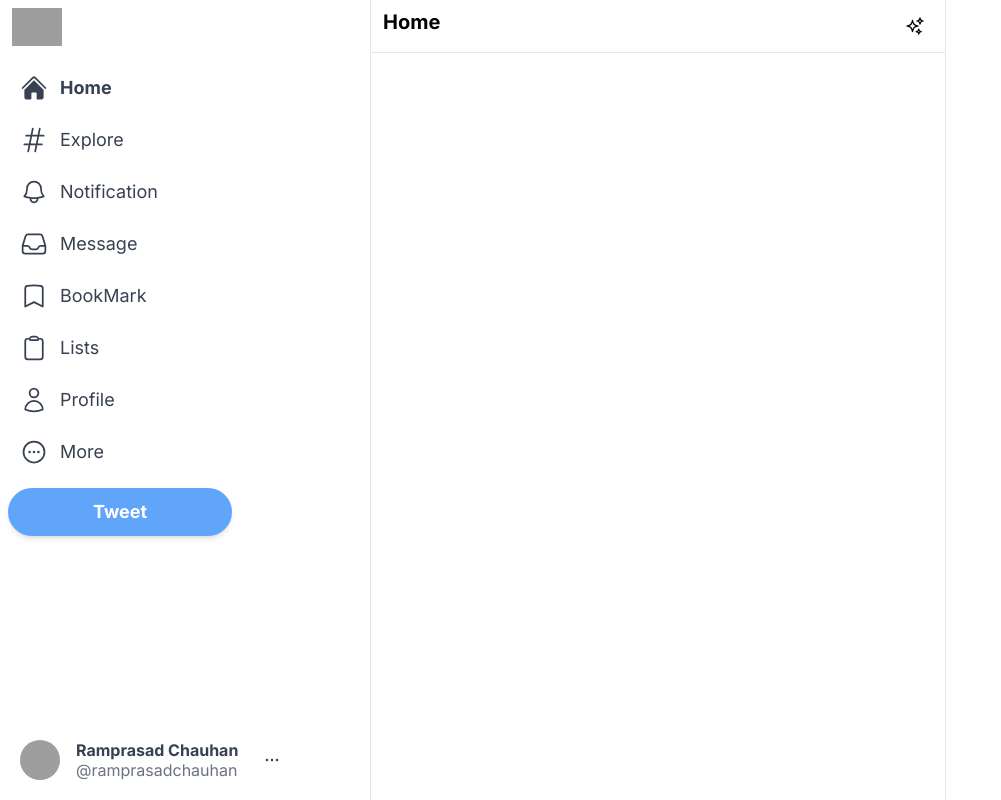
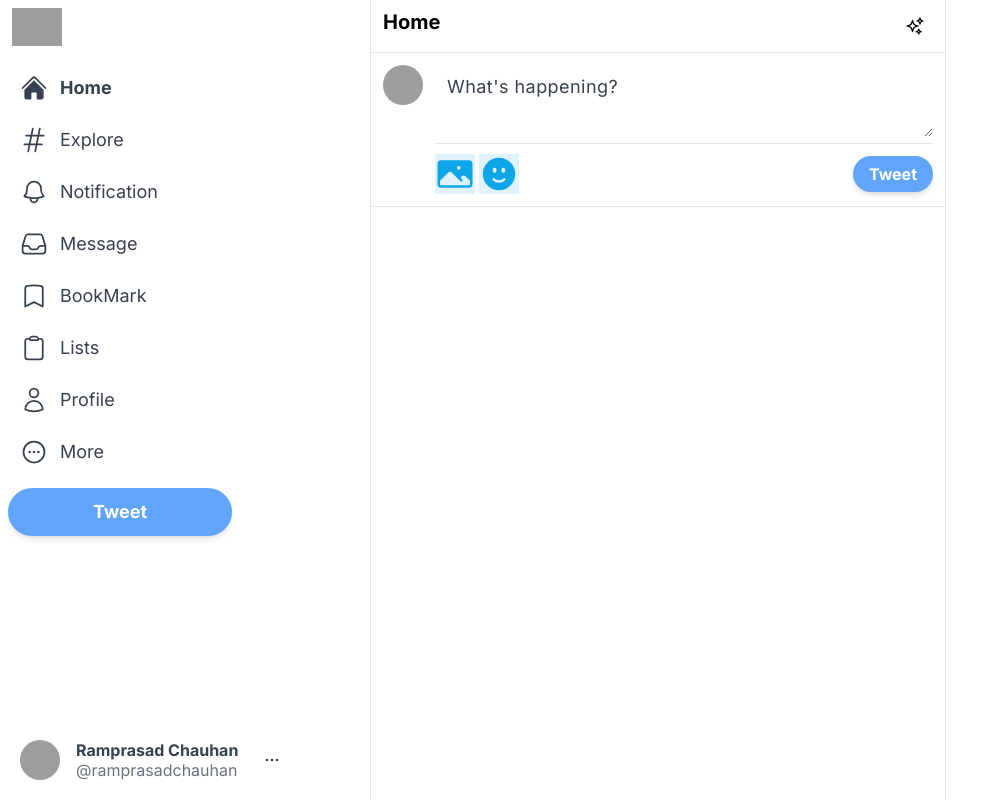
Before and after one commit to ramprasadchauhan/next-twitter-clone, a Next.js app: page / in a window 1280 px wide. Shown: the whole page, without its empty margins (0-1001 px from the left). Built offline with nearby package versions, Linux system fonts and the light colour scheme; grey boxes are pictures that could not be loaded.

Commit message:
add input section in feed component

```diff
--- a/app/components/Feed.jsx
+++ b/app/components/Feed.jsx
@@ -1,4 +1,5 @@
 import { SparklesIcon } from "@heroicons/react/24/outline";
+import Input from "./Input";
 
 const Feed = () => {
   return (
@@ -9,6 +10,7 @@ const Feed = () => {
           <SparklesIcon className="h-5" />
         </div>
       </div>
+      <Input />
     </div>
   );
 };
--- /dev/null
+++ b/app/components/Input.jsx
@@ -0,0 +1,38 @@
+import { FaceSmileIcon, PhotoIcon } from "@heroicons/react/24/solid";
+import Image from "next/image";
+import React from "react";
+
+const Input = () => {
+  return (
+    <div className="flex border-b border-gray-200 p-3 space-x-3">
+      <Image
+        src="https://media.licdn.com/dms/image/D5603AQEbI4K4FjhQ9A/profile-displayphoto-shrink_800_800/0/1707203530522?e=1715212800&v=beta&t=piD66hgwL01Q8fyOC2TUMJZGG-1kLTv86dkMLg2PQIY"
+        alt="image"
+        width="50"
+        height="50"
+        priority
+        className="h-10 w-10 rounded-full cursor-pointer hover:brightness-75"
+      />
+      <div className="w-full divide-y divide-gray-200">
+        <div className="">
+          <textarea
+            className="border-none w-full focus:ring-0 text-lg placeholder-gray-700 text-gray-700 tracking-wide min-h-[50px] "
+            rows="2"
+            placeholder="What's happening?"
+          ></textarea>
+        </div>
+        <div className="flex items-center justify-between pt-2.5">
+          <div className="flex gap-1">
+            <PhotoIcon className="h-10 text-sky-500 hovetEffect w-10 bg-sky-100" />
+            <FaceSmileIcon className="h-10 text-sky-500 hovetEffect w-10 bg-sky-100" />
+          </div>
+          <button className="bg-blue-400 text-white px-4 py-1.5 rounded-full font-bold shadow-md hover:brightness-95 disabled:opacity-50">
+            Tweet
+          </button>
+        </div>
+      </div>
+    </div>
+  );
+};
+
+export default Input;
--- a/package.json
+++ b/package.json
@@ -15,6 +15,7 @@
     "react-dom": "^18"
   },
   "devDependencies": {
+    "@tailwindcss/forms": "^0.5.7",
     "@types/node": "^20",
     "@types/react": "^18",
     "@types/react-dom": "^18",
--- a/tailwind.config.ts
+++ b/tailwind.config.ts
@@ -9,6 +9,6 @@ const config: Config = {
   theme: {
     extend: {},
   },
-  plugins: [],
+  plugins: [require("@tailwindcss/forms")],
 };
 export default config;
```
Also changed, not shown: 1 other file (tests, documents, lock files or other folders).
